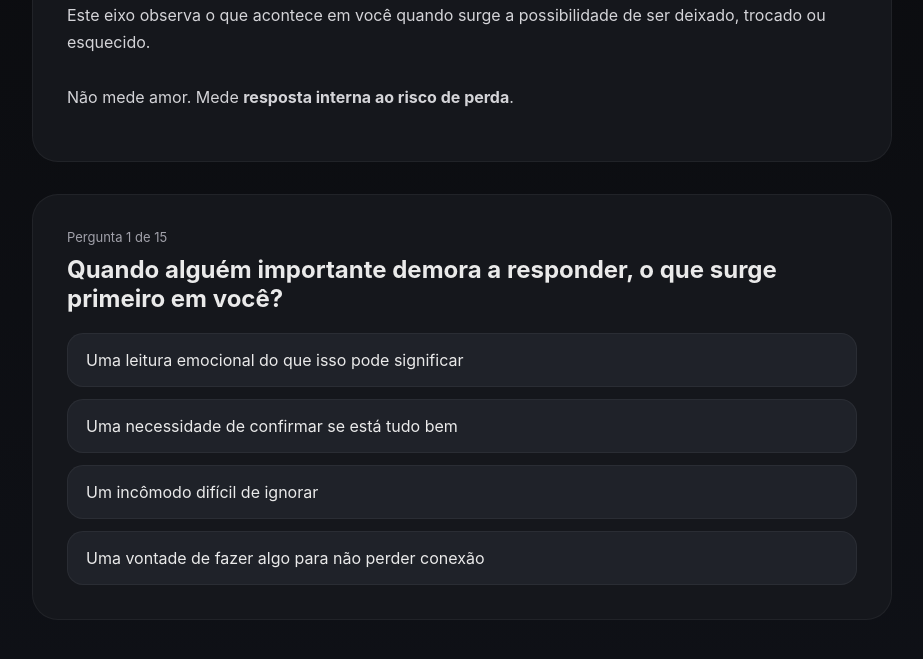
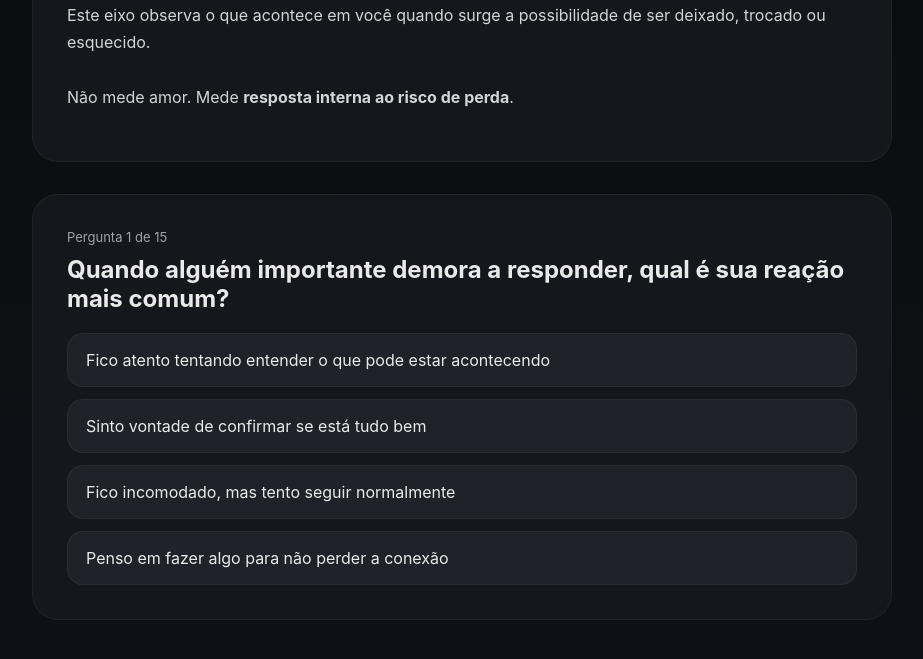
Before and after one commit to leonardomartinsxl-cmd/MINDKEY, a plain HTML site: page eixo1.html in a window 1280 px wide. Shown: the part 161-820 px from the top of the page, without its empty margins (178-1101 px from the left). Drawn offline with Linux system fonts and the light colour scheme.

Commit message:
Update eixo1.html

```diff
--- a/eixo1.html
+++ b/eixo1.html
@@ -99,123 +99,138 @@ Não mede amor. Mede <strong>resposta interna ao risco de perda</strong>.
 <script>
 const perguntas = [
 {
- texto: "Quando alguém importante demora a responder, o que surge primeiro em você?",
+ texto: "Quando alguém importante demora a responder, qual é sua reação mais comum?",
  opcoes: [
-  "Uma leitura emocional do que isso pode significar",
-  "Uma necessidade de confirmar se está tudo bem",
-  "Um incômodo difícil de ignorar",
-  "Uma vontade de fazer algo para não perder conexão"
+  "Fico atento tentando entender o que pode estar acontecendo",
+  "Sinto vontade de confirmar se está tudo bem",
+  "Fico incomodado, mas tento seguir normalmente",
+  "Penso em fazer algo para não perder a conexão"
  ]
 },
 {
- texto: "O que mais te desorganiza no início de um vínculo?",
+ texto: "No início de um vínculo, o que mais te deixa inseguro?",
  opcoes: [
-  "Não saber exatamente onde está pisando",
-  "Sentir que pode estar gostando mais",
-  "Não ter sinais claros de reciprocidade",
-  "Ter que esperar o tempo do outro"
+  "Não saber claramente o lugar que ocupo",
+  "Perceber que posso estar me envolvendo mais",
+  "Sentir sinais mistos do outro",
+  "Ter que esperar definições por muito tempo"
  ]
 },
 {
- texto: "Quando você sente que pode perder alguém, você tende a:",
+ texto: "Quando sente risco de perder alguém, seu impulso inicial é:",
  opcoes: [
-  "Se esforçar mais para manter presença",
-  "Prestar mais atenção em tudo que o outro faz",
-  "Se antecipar emocionalmente",
-  "Ajustar seu comportamento para não errar"
+  "Aumentar sua presença e dedicação",
+  "Observar mais atentamente o comportamento do outro",
+  "Antecipar cenários para se preparar",
+  "Mudar atitudes para evitar erros"
  ]
 },
 {
- texto: "Em relações, você percebe que sofre mais quando:",
+ texto: "O que mais ativa seu desconforto emocional em uma relação?",
  opcoes: [
-  "O outro muda sem explicar",
-  "A conexão oscila",
-  "O interesse parece diminuir",
-  "Você sente que está mais investido"
+  "Mudanças sem explicação",
+  "Instabilidade na conexão",
+  "Perda de interesse perceptível",
+  "Sentir que está investindo mais que o outro"
  ]
 },
 {
- texto: "O silêncio do outro costuma ativar em você:",
- opcoes: ["Interpretação","Ansiedade","Urgência","Insegurança"]
- },
-{
- texto: "Quando alguém se afasta um pouco, seu impulso mais automático é:",
+ texto: "Diante do silêncio de alguém importante, você tende a:",
  opcoes: [
-  "Tentar entender o motivo",
-  "Buscar proximidade",
-  "Observar sinais",
-  "Fazer algo para não esfriar"
+  "Interpretar possíveis significados",
+  "Sentir ansiedade física ou mental",
+  "Ter urgência em resolver a situação",
+  "Questionar sua própria segurança no vínculo"
  ]
 },
 {
- texto: "No fundo, o que mais dói no amor?",
+ texto: "Quando percebe um pequeno afastamento, você costuma:",
+ opcoes: [
+  "Tentar entender racionalmente o motivo",
+  "Buscar mais proximidade",
+  "Ficar atento a sinais de mudança",
+  "Agir para evitar que a relação esfrie"
+ ]
+},
+{
+ texto: "No fundo, o que mais te afeta emocionalmente no amor?",
  opcoes: [
   "Sentir que não é prioridade",
   "Sentir que pode ser deixado",
-  "Sentir que precisa se provar",
-  "Sentir que não é suficiente"
+  "Sentir que precisa se esforçar para ser escolhido",
+  "Sentir que não é suficiente como é"
  ]
 },
 {
- texto: "Você percebe que gosta mais quando:",
+ texto: "Você se sente mais confortável em uma relação quando:",
  opcoes: [
-  "Se sente escolhido",
-  "Se sente necessário",
-  "Se sente incluído",
-  "Se sente seguro do lugar que ocupa"
+  "Percebe que foi claramente escolhido",
+  "Sente que faz diferença para o outro",
+  "Sente pertencimento e inclusão",
+  "Tem segurança sobre seu lugar no vínculo"
  ]
 },
 {
- texto: "Quando percebe mudança de comportamento do outro, você:",
+ texto: "Quando nota mudança no comportamento do outro, sua reação mais comum é:",
  opcoes: [
-  "Repassa mentalmente o que aconteceu",
-  "Se pergunta se fez algo errado",
-  "Fica em estado de alerta",
-  "Tenta ajustar a relação"
+  "Repassar mentalmente tudo o que aconteceu",
+  "Questionar se fez algo errado",
+  "Entrar em estado de alerta emocional",
+  "Tentar ajustar a dinâmica da relação"
  ]
 },
 {
- texto: "Quando alguém precisa muito de você, você se sente:",
- opcoes: ["Importante","Conectado","Mais seguro","Necessário"]
-},
-{
- texto: "Quando alguém não parece precisar de você, você:",
+ texto: "Quando alguém demonstra depender muito de você emocionalmente, você se sente:",
  opcoes: [
-  "Questiona o interesse",
-  "Sente insegurança",
-  "Se esforça mais",
-  "Se sente deslocado"
+  "Valorizado",
+  "Mais conectado",
+  "Mais seguro dentro da relação",
+  "Necessário para o vínculo"
  ]
 },
 {
- texto: "Em relações, você costuma:",
+ texto: "Quando alguém parece não precisar tanto de você, você tende a:",
  opcoes: [
-  "Investir rápido",
-  "Criar expectativa cedo",
-  "Sentir antes de ter certeza",
-  "Se envolver com intensidade emocional"
+  "Questionar o interesse dessa pessoa",
+  "Sentir insegurança",
+  "Se esforçar mais para manter conexão",
+  "Sentir que perdeu espaço"
  ]
 },
 {
- texto: "O que mais ativa sua ansiedade emocional?",
- opcoes: ["Incerteza","Distância","Mudança","Falta de confirmação"]
-},
-{
- texto: "Você percebe que seu padrão se repete quando:",
+ texto: "Em relacionamentos, você percebe que costuma:",
  opcoes: [
-  "O outro se afasta",
-  "O vínculo fica instável",
-  "O interesse oscila",
-  "A relação entra em zona cinza"
+  "Se envolver rapidamente",
+  "Criar expectativas cedo",
+  "Sentir antes de ter garantias",
+  "Viver o vínculo com intensidade emocional"
  ]
 },
 {
- texto: "Se fosse brutalmente honesto(a), você diria que no amor você:",
+ texto: "Qual situação mais ativa sua ansiedade emocional?",
  opcoes: [
-  "Tenta não perder",
-  "Tenta segurar",
-  "Tenta garantir",
-  "Tenta se proteger do abandono"
+  "Incerteza sobre o vínculo",
+  "Distância emocional",
+  "Mudanças inesperadas",
+  "Falta de confirmação clara"
+ ]
+},
+{
+ texto: "Você reconhece que esse padrão aparece principalmente quando:",
+ opcoes: [
+  "O outro se afasta",
+  "A relação perde estabilidade",
+  "O interesse oscila",
+  "A conexão entra em uma zona indefinida"
+ ]
+},
+{
+ texto: "Sendo totalmente honesto(a), no amor você sente que tenta mais:",
+ opcoes: [
+  "Não perder quem é importante",
+  "Manter a conexão a qualquer custo",
+  "Garantir segurança emocional",
+  "Se proteger da sensação de abandono"
  ]
 }
 ];
@@ -241,11 +256,35 @@ function responder(i){
 
 function finalizar(){
  document.getElementById('quiz').innerHTML = `
-  <p style="font-size:18px">
-   Você concluiu a primeira camada da análise.
-   <br><br>
-   Agora vamos observar <strong>como você se protege</strong>
-   quando sente risco emocional ou perda de controle.
+  <h2>O que este eixo revela sobre você</h2>
+
+  <p>
+   <strong>Quando existe o risco de perder alguém, você não fica neutro.</strong><br>
+   Algo em você se move rápido. Sua atenção aumenta.
+   Você sente antes da situação se explicar.
+  </p>
+
+  <p>
+   Isso costuma aparecer quando alguém demora a responder,
+   quando o interesse parece oscilar ou quando você sente
+   que está investindo mais do que o outro.
+  </p>
+
+  <p>
+   Seu impulso automático não é ir embora.
+   É <strong>se aproximar, ajustar, observar ou garantir</strong>
+   para não perder a conexão.
+  </p>
+
+  <p>
+   O risco desse padrão não é sentir.
+   É agir antes de ter clareza e acabar se moldando demais,
+   assumindo responsabilidades que não são só suas.
+  </p>
+
+  <p>
+   <strong>A chave aqui não é parar de sentir.</strong><br>
+   É aprender a esperar um pouco mais antes de agir.
   </p>
 
   <h3>
```
